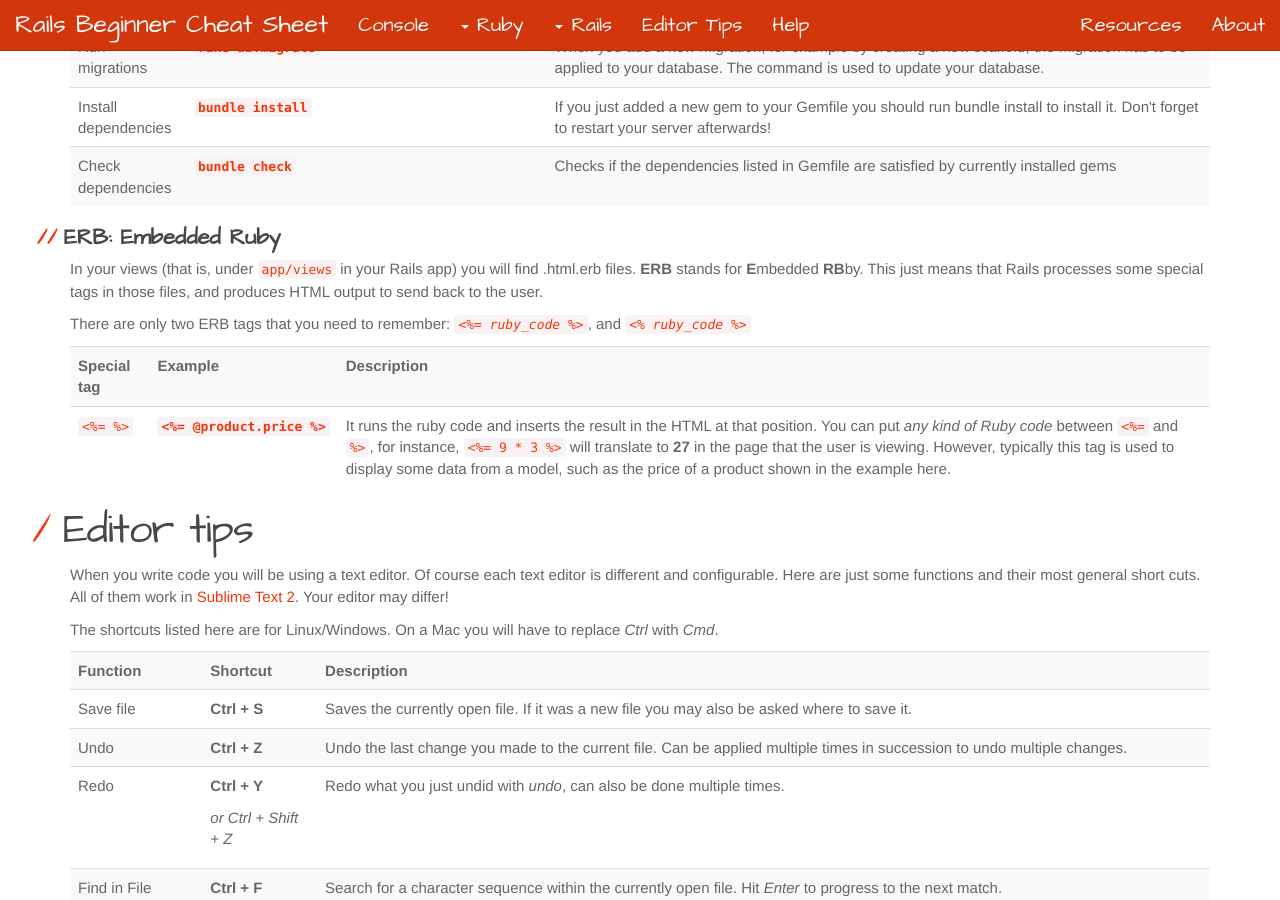
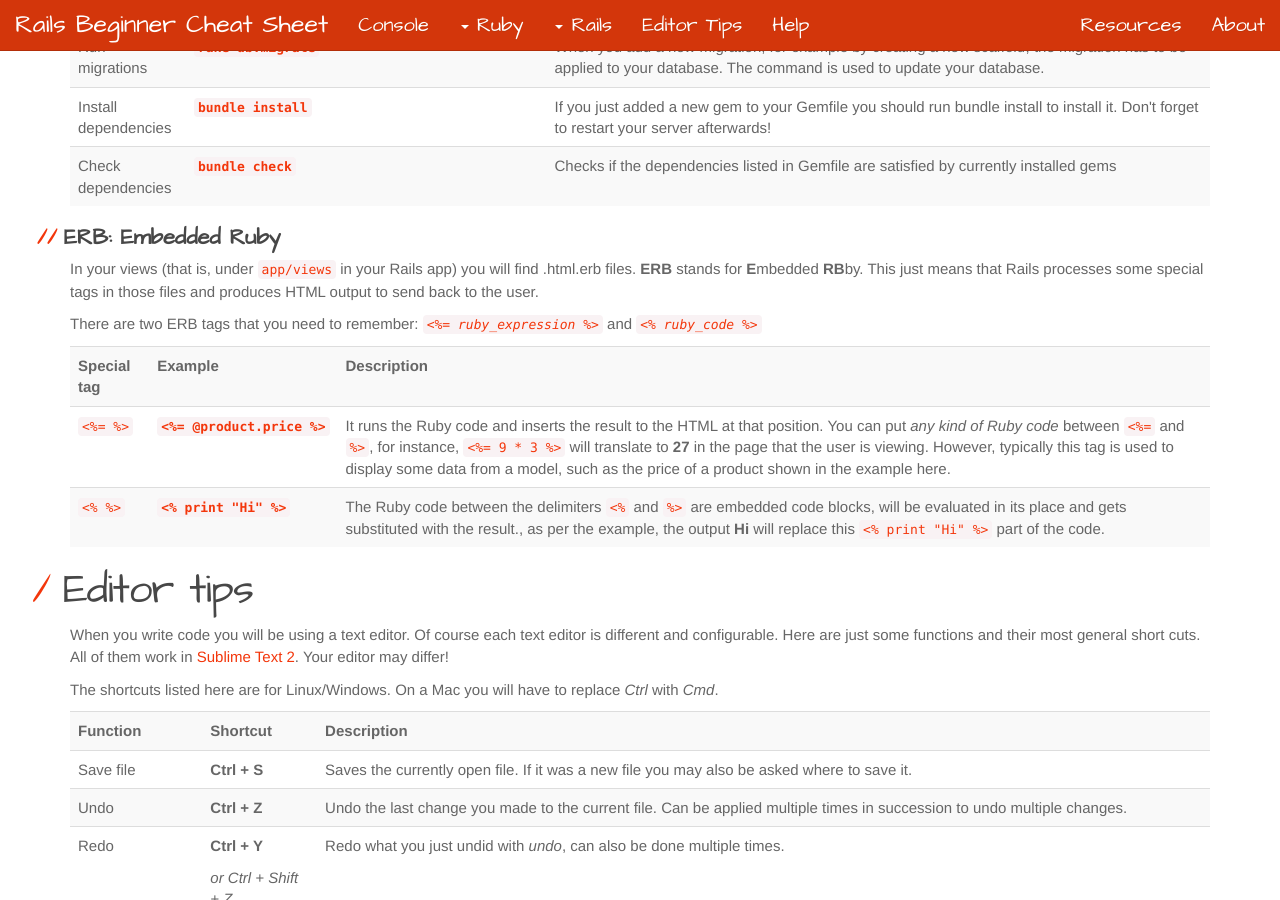
Before and after one commit to PragTob/rails-beginner-cheatsheet, a Jekyll site: the page built from index.html, in a window 1280 px wide and 900 px high, scrolled down 8054 px. Built offline with Jekyll 4.4.1, drawn with Linux system fonts in a browser that asks for light colours.

Commit message:
The other set of ERB tag & description added

```diff
--- a/index.html
+++ b/index.html
@@ -1156,12 +1156,11 @@ the purpose of each folder, and describing the most important files.
 <p>
   In your views (that is, under <code>app/views</code> in your Rails app) you will find
   .html.erb files. <strong>ERB</strong> stands for <strong>E</strong>mbedded <strong>RB</strong>by.
-  This just means that Rails processes some special tags in those files, and produces
+  This just means that Rails processes some special tags in those files and produces
   HTML output to send back to the user.
 </p>
 <p>
-  There are only two ERB tags that you need to remember: <code><%= <i>ruby_code</i> %></code>,
-  and <code><% <i>ruby_code</i> %></code>
+  There are two ERB tags that you need to remember: <code><%= <i>ruby_expression</i> %></code> and <code><% <i>ruby_code</i> %></code>
 </p>
 
 <table class="table table-striped">
@@ -1174,11 +1173,18 @@ the purpose of each folder, and describing the most important files.
     <td><code><%= %></code></td>
     <td><code><strong><%= @product.price %></strong></code></td>
     <td>
-      It runs the ruby code and inserts the result in the HTML at that position. You can
+      It runs the Ruby code and inserts the result to the HTML at that position. You can
       put <em>any kind of Ruby code</em> between <code><%=</code> and <code>%></code>, for instance,
       <code><%= 9 * 3 %></code> will translate to <strong>27</strong> in the page that the user is viewing.
       However, typically this tag is used to display some data from a model, such as the price of a product
       shown in the example here.
+    </td>
+  </tr>
+  <tr>
+    <td><code><% %></code></td>
+    <td><code><strong><% print "Hi" %></strong></code></td>
+    <td>
+      The Ruby code between the delimiters <code><%</code> and <code>%></code> are embedded code blocks, will be evaluated in its place and gets substituted with the result., as per the example, the output <strong>Hi</strong> will replace this <code><% print "Hi" %></code> part of the code.
     </td>
   </tr>
 </table>
```
